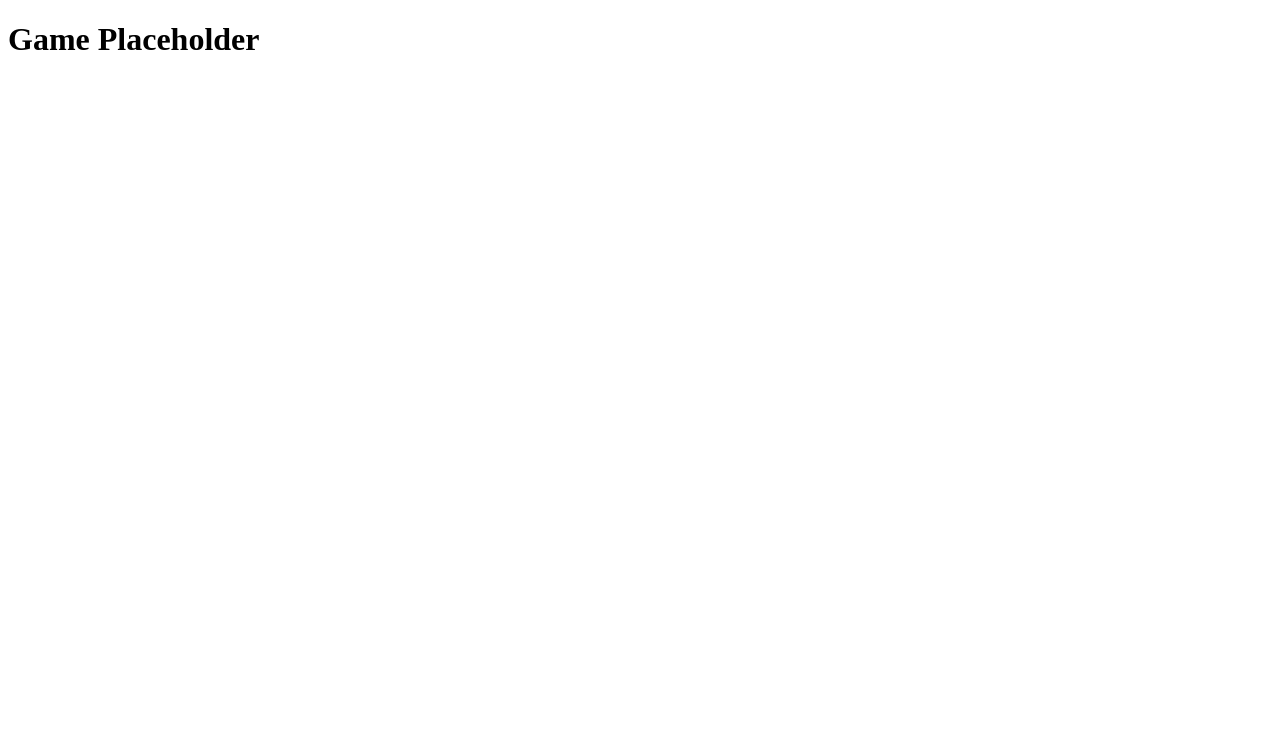
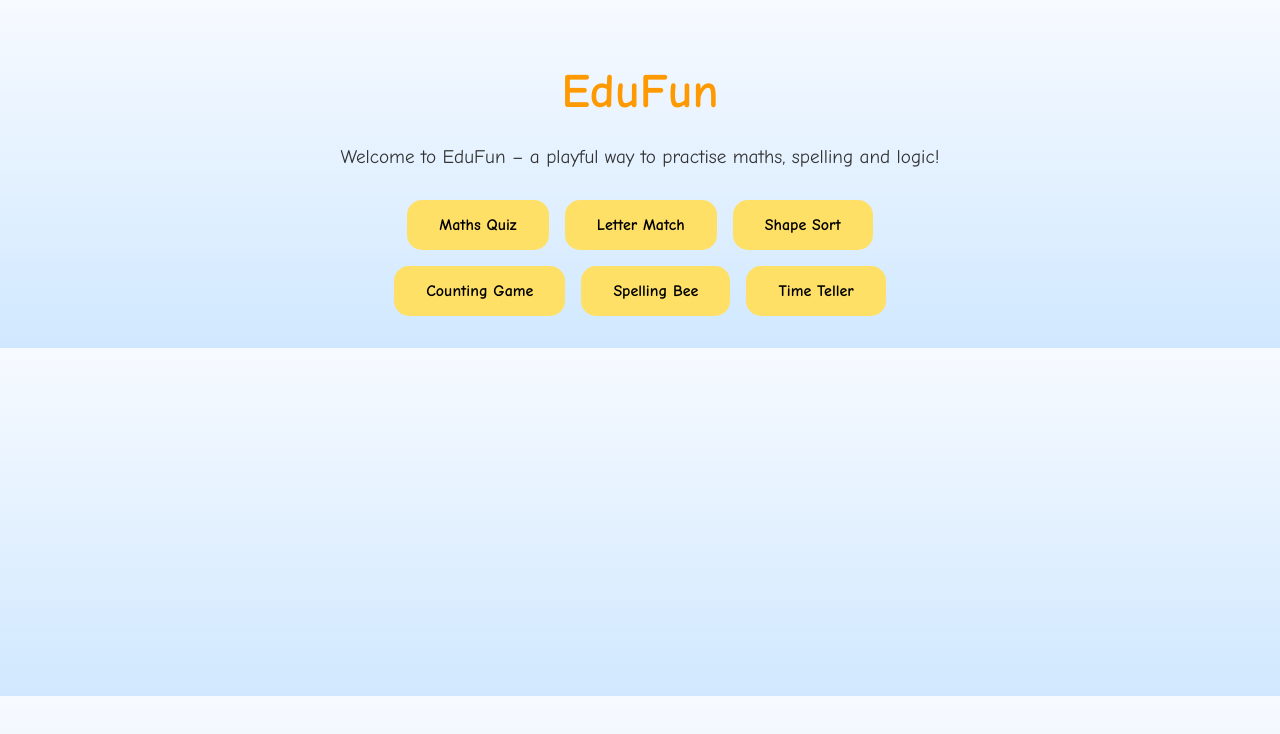
Before and after one commit to Treycien/edufun, a plain HTML site: page index.html in a window 1280 px wide. Drawn offline with Linux system fonts and the light colour scheme.

Commit message:
Update index.html

```diff
--- a/index.html
+++ b/index.html
@@ -1 +1,74 @@
-<!DOCTYPE html><html><head><title>EduFun Game</title></head><body><h1>Game Placeholder</h1></body></html>
+<!DOCTYPE html>
+<html lang="en">
+<head>
+  <meta charset="UTF-8" />
+  <meta name="viewport" content="width=device-width, initial-scale=1.0" />
+  <title>EduFun - Learn Through Play</title>
+  <style>
+    body {
+      margin: 0;
+      font-family: 'Comic Sans MS', sans-serif;
+      background: linear-gradient(to bottom, #f7faff, #d0e8ff);
+      display: flex;
+      flex-direction: column;
+      align-items: center;
+      text-align: center;
+      padding: 2rem;
+    }
+
+    h1 {
+      font-size: 3rem;
+      color: #ff9900;
+      margin-bottom: 0.5rem;
+    }
+
+    p {
+      font-size: 1.2rem;
+      margin-bottom: 2rem;
+      color: #333;
+    }
+
+    .nav {
+      display: flex;
+      flex-wrap: wrap;
+      justify-content: center;
+      gap: 1rem;
+      max-width: 600px;
+    }
+
+    .nav a {
+      display: inline-block;
+      padding: 1rem 2rem;
+      background: #ffe066;
+      border-radius: 15px;
+      text-decoration: none;
+      color: #000;
+      font-weight: bold;
+      transition: background 0.3s ease;
+    }
+
+    .nav a:hover {
+      background: #ffd23f;
+    }
+
+    @media (max-width: 600px) {
+      .nav a {
+        flex: 1 1 100%;
+      }
+    }
+  </style>
+</head>
+<body>
+  <h1>EduFun</h1>
+  <p>Welcome to EduFun – a playful way to practise maths, spelling and logic!</p>
+
+  <div class="nav">
+    <a href="maths-quiz.html">Maths Quiz</a>
+    <a href="letter-match.html">Letter Match</a>
+    <a href="shape-sort.html">Shape Sort</a>
+    <a href="counting-game.html">Counting Game</a>
+    <a href="spelling-bee.html">Spelling Bee</a>
+    <a href="time-teller.html">Time Teller</a>
+  </div>
+</body>
+</html>
```
